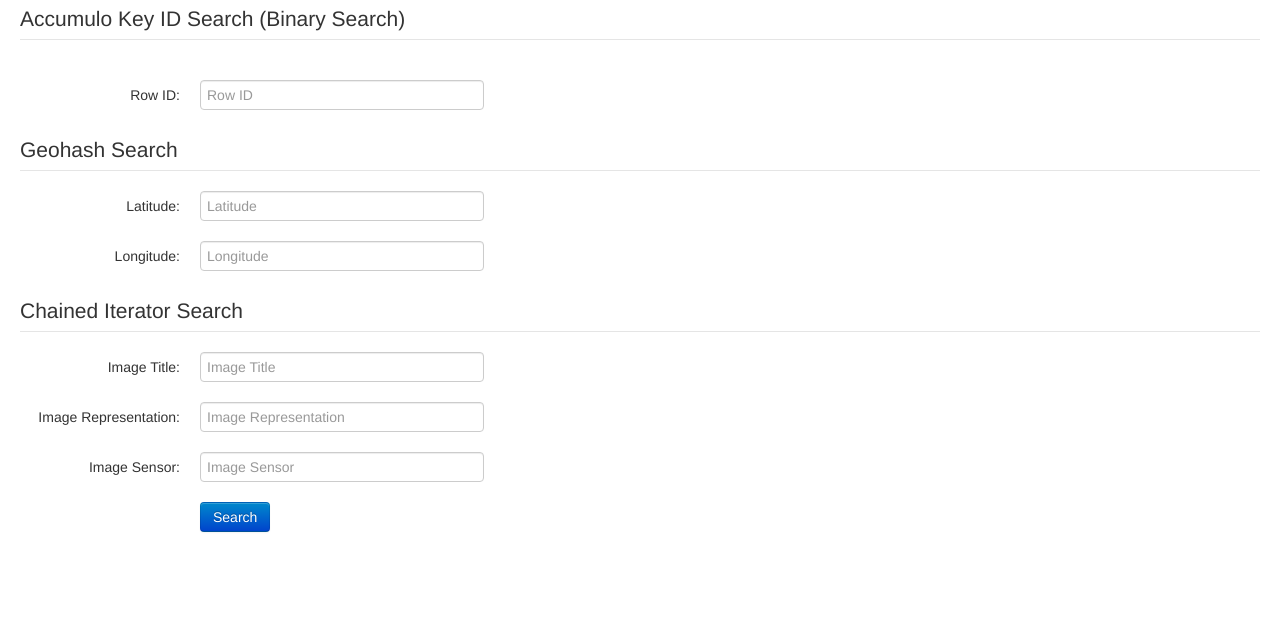
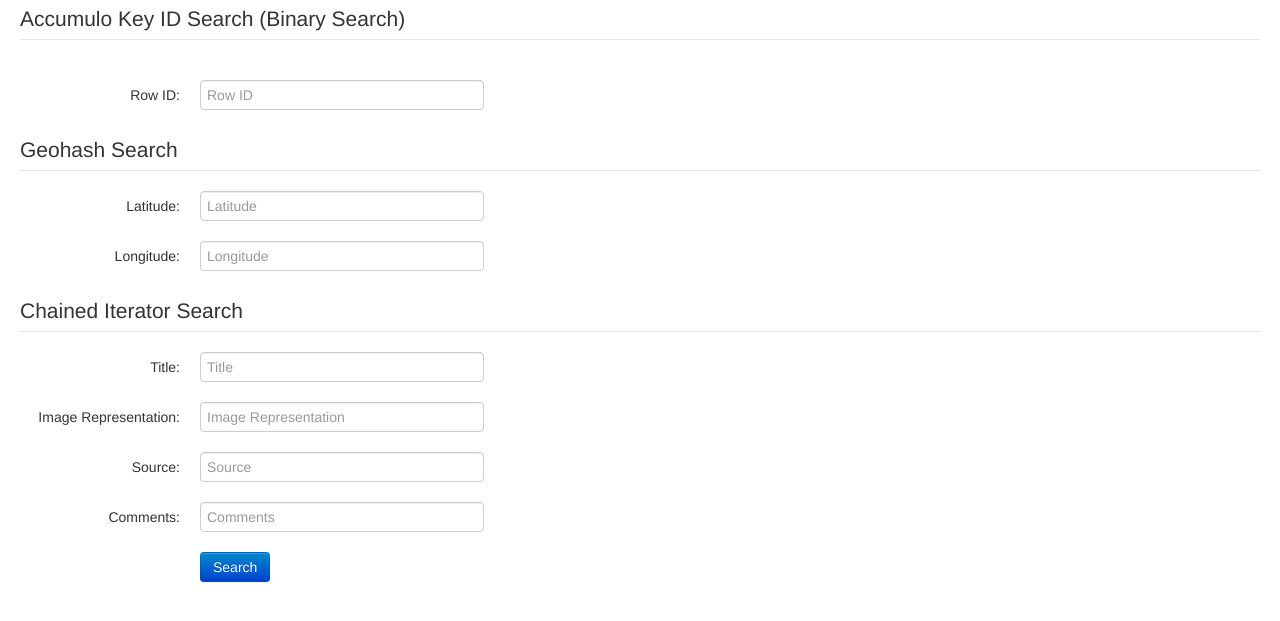
Before and after one commit to loum/geolib, a Flask app: page /geolib/index.html in a window 1280 px wide. Shown: the part 63-684 px from the top of the page. Run offline with Flask 2, Linux system fonts and the light colour scheme; parts of the project's set-up code (start-up, migrations or seed data) failed here and were passed over.

Commit message:
master
* Support for chained regex iterator searches

```diff
--- a/config.py
+++ b/config.py
@@ -1,7 +1,7 @@
 CSRF_ENABLED = True
 SECRET_KEY = 'you-will-never-guess'
 
-REST_IP = '172.20.10.14'
+REST_IP = '172.20.1.101'
 REST_PORT = '5150'
 REST_SERVER = '%s:%s' % (REST_IP, REST_PORT)
 
--- a/geolib/forms/meta_search.py
+++ b/geolib/forms/meta_search.py
@@ -21,4 +21,5 @@
                             validators.NumberRange(min=-180, max=180)])
     image_title = TextField('image_title')
     image_rep = TextField('image_rep')
-    image_sensor = TextField('image_sensor')
+    image_source = TextField('image_source')
+    image_comments = TextField('image_comments')
--- a/geolib/index.py
+++ b/geolib/index.py
@@ -1,19 +1,24 @@
+# pylint: disable=W0142
 """GeoLib index.
 
 """
 import flask
+import shlex
 
 from geolib import app
+import geolib.views
 from geolib.forms.meta_search import MetaSearch
 
 
 @app.route('/geolib/index.html', methods=['GET', 'POST'])
 def index():
+    """GeoLib landing page.
+
+    """
     form = MetaSearch()
     form_status = form.validate_on_submit()
 
     if form_status:
-        app.logger.debug('float: %s' % str(form.latitude.data))
         if len(form.row_id.data):
             return flask.redirect(flask.url_for('meta',
                                                 row_id=form.row_id.data))
@@ -21,6 +26,26 @@
             query_terms = {'q': '%s,%s' % (form.latitude.data,
                                            form.longitude.data)}
             return flask.redirect(flask.url_for('points', **query_terms))
+        else:
+            title_data = form.image_title.data.encode('utf-8')
+            title_data = shlex.split(title_data)
+
+            image_rep = form.image_rep.data.encode('utf-8')
+            image_rep = shlex.split(image_rep)
+
+            image_source = form.image_source.data.encode('utf-8')
+            image_source = shlex.split(image_source)
+
+            image_comments = form.image_comments.data.encode('utf-8')
+            image_comments = shlex.split(image_comments)
+
+            terms = {'NITF_FTITLE': title_data,
+                     'NITF_IREP': image_rep,
+                     'NITF_ISORCE': image_source,
+                     'NITF_COMMENTS': image_comments}
+
+            #request = urllib.urlencode(terms, doseq=True)
+            return flask.redirect(flask.url_for('search', **terms))
 
     return flask.render_template('index.html',
                                  title='Metadata Key Search',
--- a/geolib/templates/index.html
+++ b/geolib/templates/index.html
@@ -87,11 +87,11 @@
       <!-- Chained Iterator Set -->
       <legend>Chained Iterator Search</legend>
       <div class="control-group">
-        <label for="image_title" class="control-label">Image Title:</label>
+        <label for="image_title" class="control-label">Title:</label>
         <div class="controls">
           {{ form.image_title(type="text",
                               class="input-xlarge",
-                              placeholder="Image Title") }}
+                              placeholder="Title") }}
         </div>
       </div>
 
@@ -105,13 +105,23 @@
       </div>
 
       <div class="control-group">
-        <label for="image_sensor" class="control-label">Image Sensor:</label>
+        <label for="image_source" class="control-label">Source:</label>
         <div class="controls">
-          {{ form.image_sensor(type="text",
+          {{ form.image_source(type="text",
                                class="input-xlarge",
-                               placeholder="Image Sensor") }}
+                               placeholder="Source") }}
         </div>
       </div>
+
+      <div class="control-group">
+        <label for="image_comments" class="control-label">Comments:</label>
+        <div class="controls">
+          {{ form.image_comments(type="text",
+                                 class="input-xlarge",
+                                 placeholder="Comments") }}
+        </div>
+      </div>
+
 
       <div class="control-group">
         <div class="controls">
--- a/geolib/templates/meta.html
+++ b/geolib/templates/meta.html
@@ -14,7 +14,7 @@
           <tr>
             <td>
               <div class="text-center">
-                <img src="http://172.20.10.14:5150/geolib/thumb/{{ row_id }}.jpg"
+                <img src="http://172.20.1.101:5150/geolib/thumb/{{ row_id }}.jpg"
                      class"img-thumbnail">
               </div>
             </td>
```
Also changed, not shown: geolib/views.py (+11 -4 lines).
